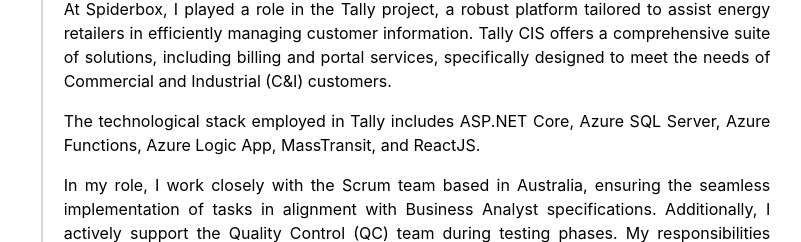
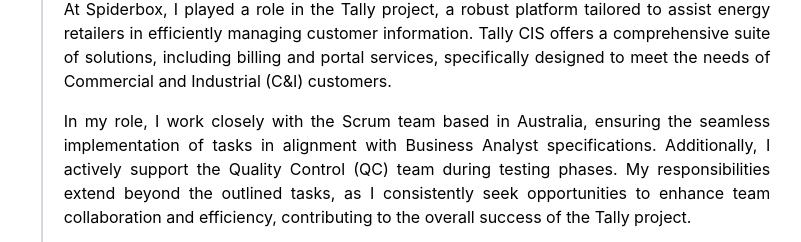
Before and after one commit to hieucodecraft/hieucodecraft.github.io, a website: page index.html in a window 1280 px wide. Shown: the part 1539-1781 px from the top of the page, without its empty margins (403-1204 px from the left). Drawn offline with Linux system fonts and the light colour scheme.

Commit message:
Update index.html

```diff
--- a/index.html
+++ b/index.html
@@ -204,9 +204,6 @@
             </div>
             <p>
                 At Spiderbox, I played a role in the Tally project, a robust platform tailored to assist energy retailers in efficiently managing customer information. Tally CIS offers a comprehensive suite of solutions, including billing and portal services, specifically designed to meet the needs of Commercial and Industrial (C&I) customers.
-            </p>
-            <p>
-              The technological stack employed in Tally includes ASP.NET Core, Azure SQL Server, Azure Functions, Azure Logic App, MassTransit, and ReactJS.
             </p>
             <p>
               In my role, I work closely with the Scrum team based in Australia, ensuring the seamless implementation of tasks in alignment with Business Analyst specifications. Additionally, I actively support the Quality Control (QC) team during testing phases. My responsibilities extend beyond the outlined tasks, as I consistently seek opportunities to enhance team collaboration and efficiency, contributing to the overall success of the Tally project.
```
